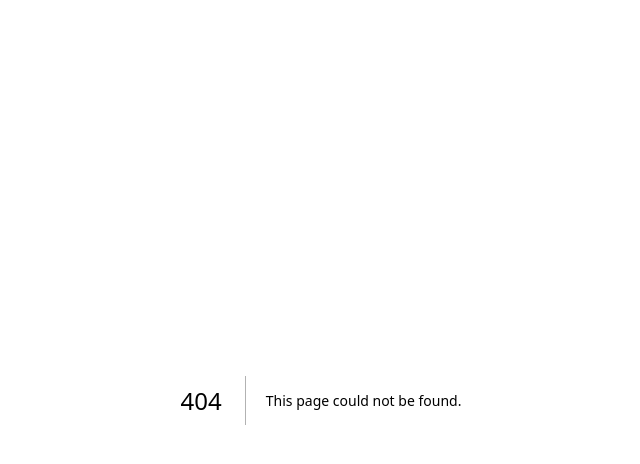
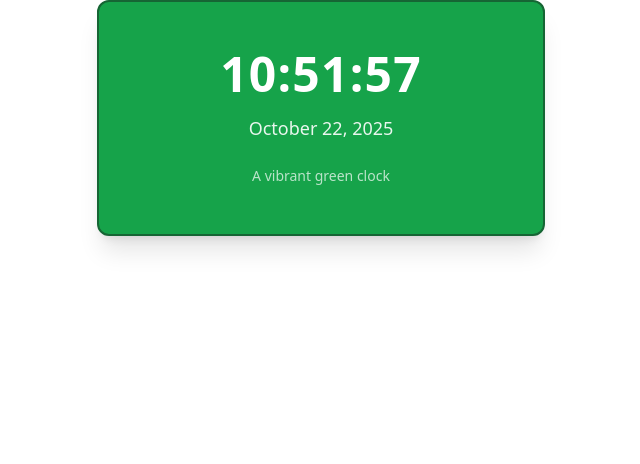
Before and after one commit to guoliangz588/test-1761122126837, a Next.js app: page /green-clock in a window 1280 px wide. Before the commit this address had no page. Shown: the top 464 px of the page, without its empty margins (319-959 px from the left). Built offline with nearby package versions, Linux system fonts and the light colour scheme.

Commit message:
[AI] Created a new Green Clock UI component.

```diff
--- /dev/null
+++ b/pages/green-clock.tsx
@@ -0,0 +1,48 @@
+/*
+ * A green-themed UI component that displays the current time.
+ * Generated UI Tool Component
+ */
+
+import React, { useState, useEffect } from 'react';
+import { Card, CardContent, CardHeader, CardTitle } from '@/components/ui/card';
+
+export default function GreenClock() {
+  const [time, setTime] = useState(new Date());
+
+  useEffect(() => {const timerId = setInterval(() => {
+      setTime(new Date());
+    }, 1000);
+
+    return () => clearInterval(timerId);
+  }, []);
+
+  const formattedTime = time.toLocaleTimeString('en-US', {
+    hour: '2-digit',
+    minute: '2-digit',
+    second: '2-digit',
+    hour12: false, // Use 24-hour format
+  });
+
+  const formattedDate = time.toLocaleDateString('en-US', {
+    year: 'numeric',
+    month: 'long',
+    day: 'numeric',
+  });
+
+  return (
+    <Card className="w-full max-w-md mx-auto p-6 text-center bg-green-600 text-white shadow-xl border-green-800 border-2">
+      <CardHeader className="pb-2">
+        <CardTitle className="text-5xl font-bold tracking-wide">
+          {formattedTime}
+        </CardTitle>
+      </CardHeader>      <CardContent className="pt-2">
+        <p className="text-lg opacity-90">
+          {formattedDate}
+        </p>
+        <div className="mt-6 text-sm opacity-70">
+          <p>A vibrant green clock</p>
+        </div>
+      </CardContent>
+    </Card>
+  );
+}
```
